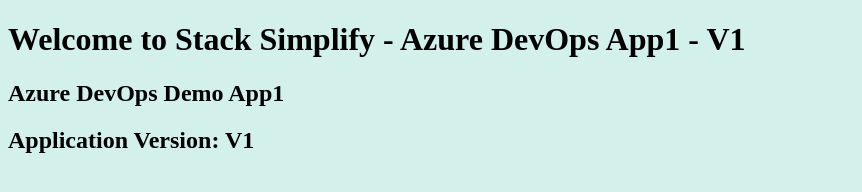
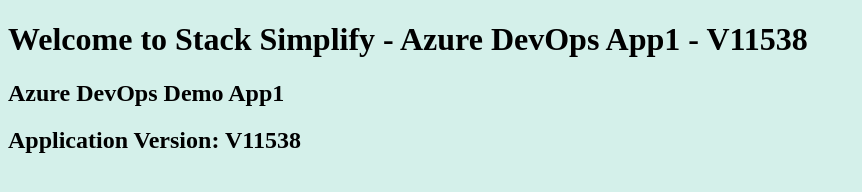
Before and after one commit to RockyRahul123/azure-devops-github-acr-aks-kiranapp1, a plain HTML site: page index.html in a window 1280 px wide. Shown: the whole page, without its empty margins (0-862 px from the left). Drawn offline with Linux system fonts and the light colour scheme.

Commit message:
v12 commit

```diff
--- a/index.html
+++ b/index.html
@@ -1,8 +1,8 @@
 <!DOCTYPE html>
 <html>
    <body style="background-color:rgb(212, 240, 234);">
-      <h1>Welcome to Stack Simplify - Azure DevOps App1 - V1</h1>
+      <h1>Welcome to Stack Simplify - Azure DevOps App1 - V11538</h1>
       <h2>Azure DevOps Demo App1</h2>
-      <h2>Application Version: V1</h2>
+      <h2>Application Version: V11538</h2>
    </body>
 </html>
```
